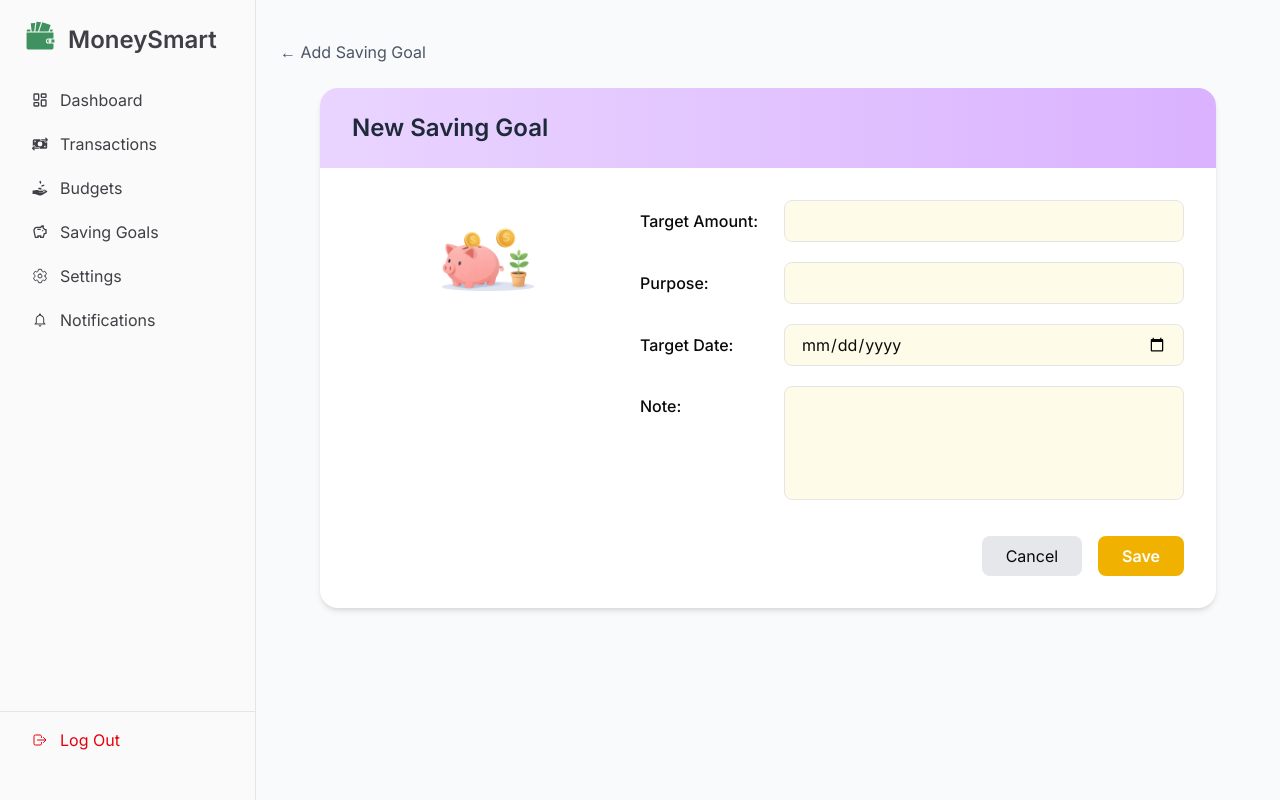
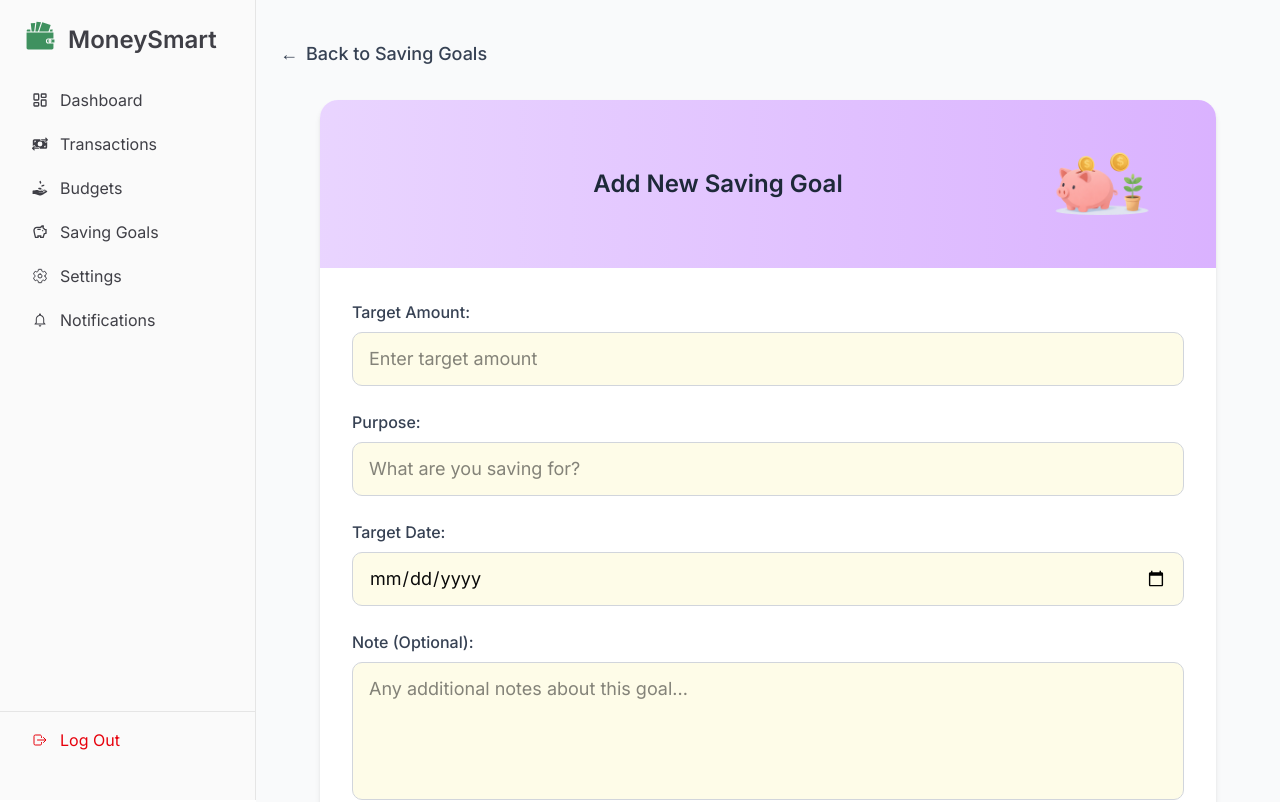
Before and after one commit to Harry-Huynh/MoneySmart-Frontend, a Next.js app: page /saving-goals/add in a window 1280 px wide. Shown: the top 802 px of the page. Built offline with nearby package versions, Linux system fonts and the light colour scheme.

Commit message:
refactor: adjust style add saving goall, add cursor pointer, change delete button color[Dngo13]

```diff
--- a/src/app/(root)/saving-goals/[id]/edit/page.js
+++ b/src/app/(root)/saving-goals/[id]/edit/page.js
@@ -36,9 +36,9 @@ export default function EditSavingGoalPage() {
       {/* Back */}
       <Link
         href="/saving-goals"
-        className="flex items-center text-gray-600 mb-6 hover:text-black"
+         className="inline-flex items-center text-gray-700 mb-8 hover:text-black text-lg font-medium group"
       >
-        ← {goal.purpose}
+        <span className="mr-2 group-hover:-translate-x-1 transition-transform">←</span> {goal.purpose}
       </Link>
 
       {/* Progress Section */}
@@ -126,14 +126,14 @@ export default function EditSavingGoalPage() {
             <button
               type="button"
               onClick={() => router.back()}
-              className="px-6 py-2 rounded-md bg-gray-200 text-gray-700 hover:bg-gray-300"
+              className="px-6 py-2 rounded-md bg-gray-200 text-gray-700 hover:bg-gray-300 cursor-pointer"
             >
               Cancel
             </button>
 
             <button
               type="submit"
-              className="px-8 py-2 rounded-md bg-yellow-500 text-white font-semibold hover:bg-yellow-600"
+              className="px-8 py-2 rounded-md bg-yellow-500 text-white font-semibold hover:bg-yellow-600 cursor-pointer"
             >
               Save
             </button>
--- a/src/app/(root)/saving-goals/add/page.js
+++ b/src/app/(root)/saving-goals/add/page.js
@@ -50,29 +50,28 @@ export default function AddSavingGoalPage() {
   return (
     <section className="min-h-screen bg-gray-50 px-6 py-10">
       {/* Back */}
-      <Link
+       <Link
         href="/saving-goals"
-        className="flex items-center text-gray-600 mb-6 hover:text-black"
+        className="inline-flex items-center text-gray-700 mb-8 hover:text-black text-lg font-medium group"
       >
-        ← Add Saving Goal
+        <span className="mr-2 group-hover:-translate-x-1 transition-transform">←</span>
+        Back to Saving Goals
       </Link>
 
       {/* Card */}
       <div className="max-w-4xl mx-auto bg-white rounded-2xl shadow-md overflow-hidden">
-        {/* Header */}
-        <div className="bg-linear-to-r from-purple-200 to-purple-300 px-8 py-6">
-          <h2 className="text-2xl font-semibold text-gray-800">
-            New Saving Goal
+        {/* Header with centered title and pig icon */}
+        <div className="bg-linear-to-r from-purple-200 to-purple-300 px-8 py-6 flex items-center justify-between">
+          {/* Spacer for alignment */}
+          <div className="w-20"></div>
+
+          {/* Centered Title */}
+          <h2 className="text-2xl font-semibold text-gray-800 text-center">
+            Add New Saving Goal
           </h2>
-        </div>
 
-        {/* Content */}
-        <form
-          onSubmit={handleSubmit(submitForm)}
-          className="grid grid-cols-1 md:grid-cols-3 gap-8 p-8"
-        >
-          {/* Left Icon */}
-          <div className="flex justify-center items-start">
+          {/* Pig Icon in header */}
+         <div className="flex justify-center items-start">
             <Image
               src="/pig-icon.png"
               alt="Saving Icon"
@@ -81,63 +80,78 @@ export default function AddSavingGoalPage() {
               priority
             />
           </div>
+        </div>
 
-          {/* Form Fields */}
-          <div className="md:col-span-2 space-y-5">
+        {/* Content */}
+        <form
+          onSubmit={handleSubmit(submitForm)}
+          className="p-8"
+        >
+          {/* Form Fields - Full width layout */}
+          <div className="space-y-6">
             {/* Target Amount */}
-            <div className="flex items-center gap-4">
-              <label className="w-32 font-medium">Target Amount:</label>
+            <div className="flex flex-col gap-2">
+              <label className="font-medium text-gray-700">Target Amount:</label>
               <input
                 type="number"
                 {...register("amount", { required: true })}
-                className="flex-1 bg-yellow-50 border rounded-md px-4 py-2"
+                className="w-full bg-yellow-50 border border-gray-300 rounded-lg px-4 py-3 text-lg focus:outline-none focus:ring-2 focus:ring-yellow-500 focus:border-transparent"
+                placeholder="Enter target amount"
               />
+              {errors.amount && (
+                <p className="text-sm text-red-500">Amount is required</p>
+              )}
             </div>
-            {errors.amount && (
-              <p className="text-sm text-red-500 ml-36">Amount is required</p>
-            )}
 
             {/* Purpose */}
-            <div className="flex items-center gap-4">
-              <label className="w-32 font-medium">Purpose:</label>
+            <div className="flex flex-col gap-2">
+              <label className="font-medium text-gray-700">Purpose:</label>
               <input
                 type="text"
                 {...register("purpose", { required: true })}
-                className="flex-1 bg-yellow-50 border rounded-md px-4 py-2"
+                className="w-full bg-yellow-50 border border-gray-300 rounded-lg px-4 py-3 text-lg focus:outline-none focus:ring-2 focus:ring-yellow-500 focus:border-transparent"
+                placeholder="What are you saving for?"
               />
+              {errors.purpose && (
+                <p className="text-sm text-red-500">Purpose is required</p>
+              )}
             </div>
 
             {/* Target Date */}
-            <div className="flex items-center gap-4">
-              <label className="w-32 font-medium">Target Date:</label>
+            <div className="flex flex-col gap-2">
+              <label className="font-medium text-gray-700">Target Date:</label>
               <input
                 type="date"
                 {...register("date", { required: true })}
-                className="flex-1 bg-yellow-50 border rounded-md px-4 py-2"
+                className="w-full bg-yellow-50 border border-gray-300 rounded-lg px-4 py-3 text-lg focus:outline-none focus:ring-2 focus:ring-yellow-500 focus:border-transparent"
               />
+              {errors.date && (
+                <p className="text-sm text-red-500">Target date is required</p>
+              )}
             </div>
 
             {/* Note */}
-            <div className="flex items-start gap-4">
-              <label className="w-32 font-medium pt-2">Note:</label>
+            <div className="flex flex-col gap-2">
+              <label className="font-medium text-gray-700">Note (Optional):</label>
               <textarea
                 rows="4"
                 {...register("note")}
-                className="flex-1 bg-yellow-50 border rounded-md px-4 py-2 resize-none"
+                className="w-full bg-yellow-50 border border-gray-300 rounded-lg px-4 py-3 text-lg focus:outline-none focus:ring-2 focus:ring-yellow-500 focus:border-transparent resize-none"
+                placeholder="Any additional notes about this goal..."
               />
             </div>
 
             {/* Warning */}
             {warningMessage && (
-              <p className="text-red-500 text-sm">{warningMessage}</p>
+              <p className="text-red-500 text-sm p-3 bg-red-50 rounded-lg">{warningMessage}</p>
             )}
 
             {/* Buttons */}
-            <div className="flex justify-end gap-4 pt-4">
+            <div className="flex justify-end gap-4 pt-6">
               <button
                 type="button"
                 onClick={() => router.back()}
-                className="px-6 py-2 rounded-md bg-gray-200"
+                className="px-8 py-3 rounded-lg bg-gray-200 hover:bg-gray-300 transition font-medium cursor-pointer"
               >
                 Cancel
               </button>
@@ -145,9 +159,9 @@ export default function AddSavingGoalPage() {
               <button
                 type="submit"
                 disabled={loading}
-                className="px-6 py-2 rounded-md bg-yellow-500 text-white font-semibold disabled:opacity-50"
+                className="px-8 py-3 rounded-lg bg-yellow-500 hover:bg-yellow-600 text-white font-semibold disabled:opacity-50 transition cursor-pointer"
               >
-                {loading ? "Saving..." : "Save"}
+                {loading ? "Saving..." : "Save Goal"}
               </button>
             </div>
           </div>
--- a/src/components/ConfirmDeleteModal.js
+++ b/src/components/ConfirmDeleteModal.js
@@ -11,12 +11,12 @@ export default function ConfirmDeleteModal({ title, onCancel, onConfirm }) {
         </p>
 
         <div className="flex justify-end gap-3">
-          <button onClick={onCancel} className="px-4 py-2 bg-gray-200 rounded">
+          <button onClick={onCancel} className="px-4 py-2 bg-gray-200 rounded hover:bg-gray-300 transition cursor-pointer">
             Cancel
           </button>
           <button
             onClick={onConfirm}
-            className="px-4 py-2 bg-yellow-500 text-white rounded"
+            className="px-4 py-2 bg-red-500 text-white rounded hover:bg-red-600 transition cursor-pointer"
           >
             Delete
           </button>
```
